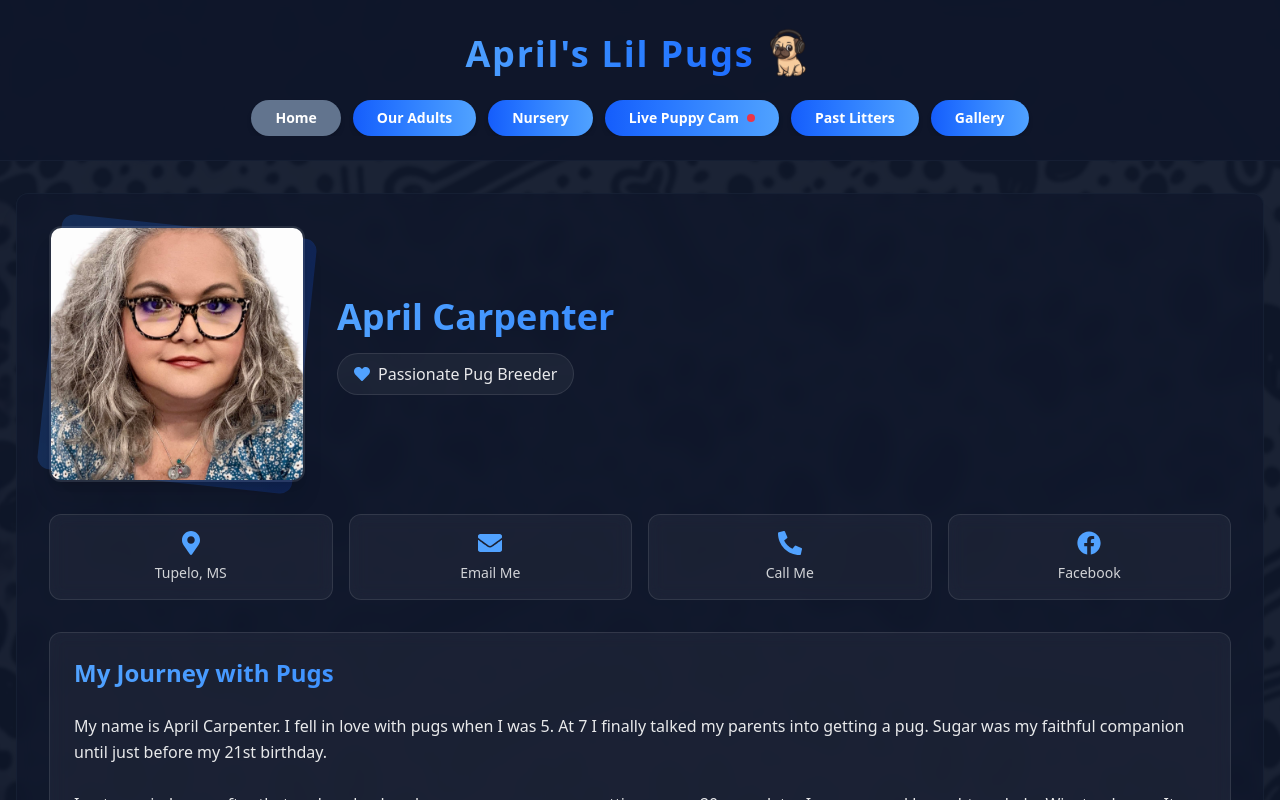
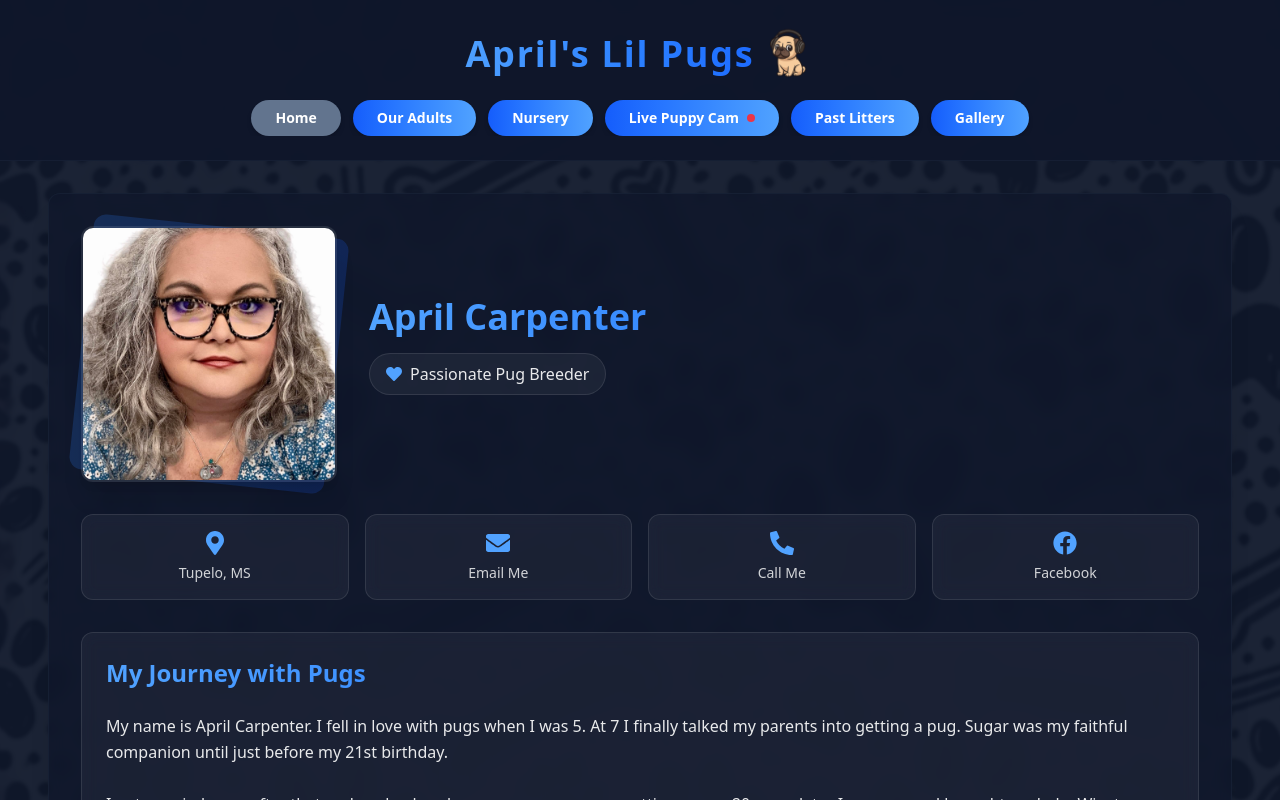
Before and after one commit to jonahgcarpenter/aprilslilpugs, a React (Vite) app in the folder client/: page / in a window 1280 px wide. Shown: the top 800 px of the page. Built offline with nearby package versions, Linux system fonts and the light colour scheme.

Commit message:
well use the old parent page styles

```diff
--- a/client/src/pages/Home.jsx
+++ b/client/src/pages/Home.jsx
@@ -3,7 +3,9 @@ import BreederInfo from "../components/Breeder/BreederInfo";
 const Home = () => {
   return (
     <div className="min-h-screen pt-8 pb-16">
-      <BreederInfo />
+      <div className="max-w-7xl mx-auto px-4 sm:px-6 lg:px-8 space-y-8 sm:space-y-12">
+        <BreederInfo />
+      </div>
     </div>
   );
 };
```
